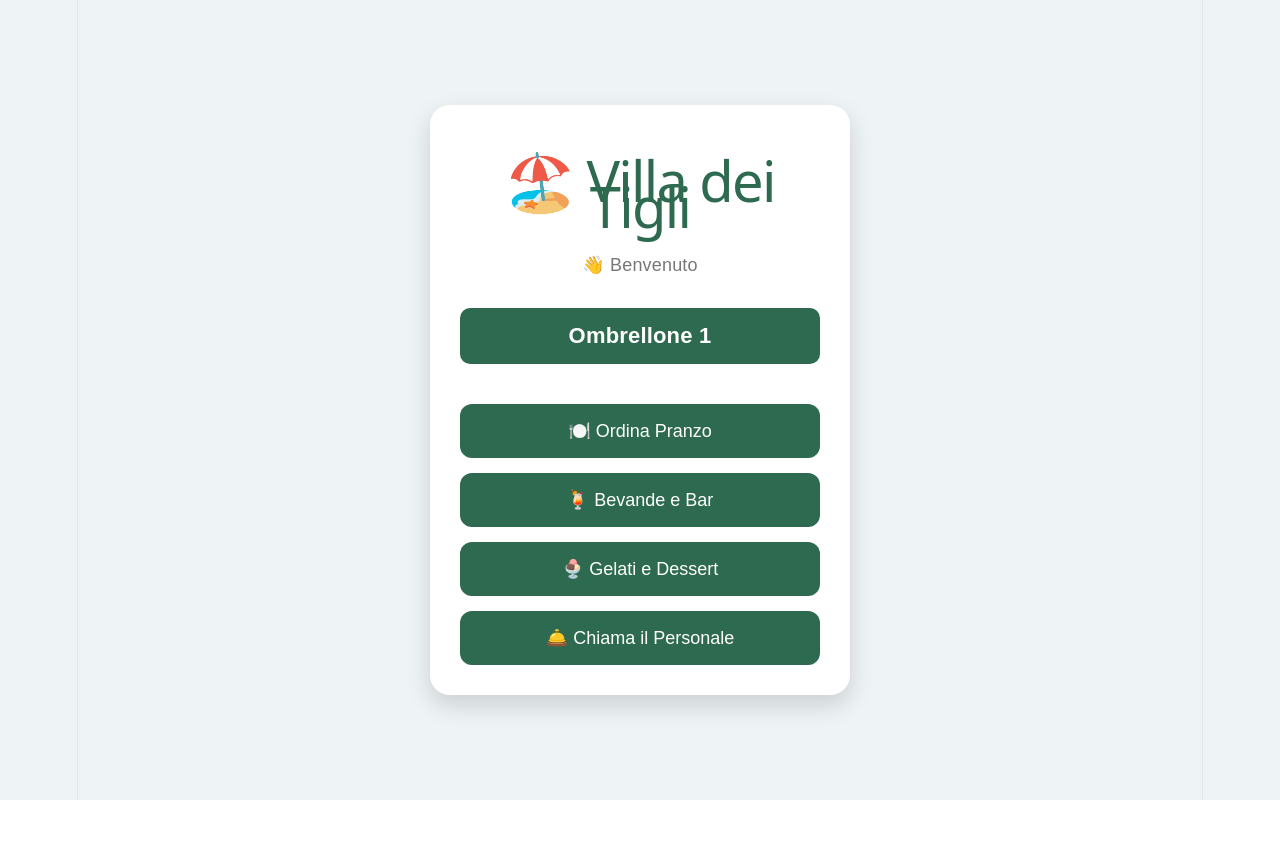
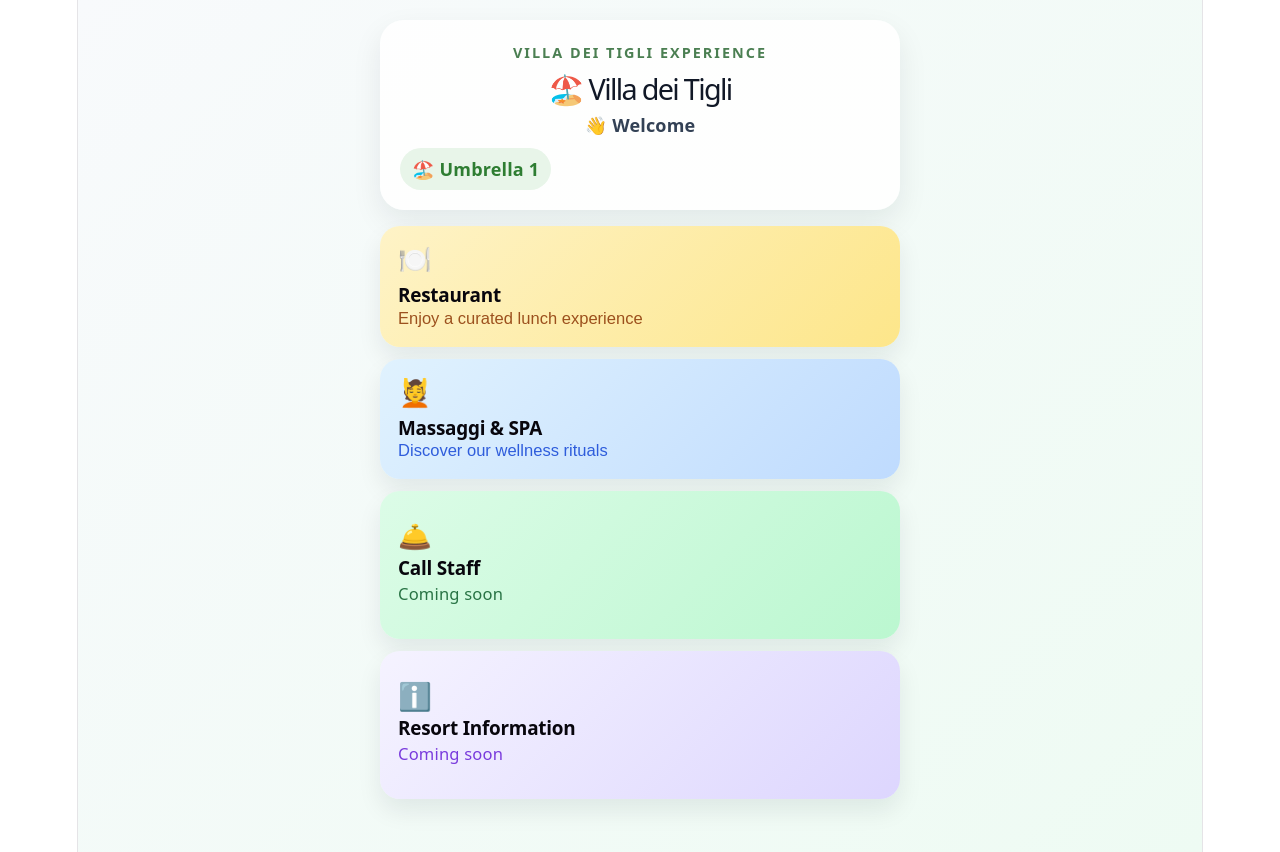
Before and after one commit to RosarioTigli/resortflow, a React (Vite) app: page /1 in a window 1280 px wide. Before the commit the page ends 800 px from the top, so only its background shows below. Built offline with nearby package versions, Linux system fonts and the light colour scheme.

Commit message:
Sprint 8 - Pagina SPA

```diff
--- a/src/App.jsx
+++ b/src/App.jsx
@@ -3,6 +3,7 @@ import HomePage from "./pages/HomePage";
 import MenuPage from "./pages/MenuPage";
 import KitchenPage from "./pages/KitchenPage";
 import ReceptionPage from "./pages/ReceptionPage";
+import SpaPage from "./pages/SpaPage";
 import WelcomePage from "./pages/WelcomePage";
 
 export default function App() {
@@ -14,6 +15,7 @@ export default function App() {
         <Route path="/menu" element={<MenuPage />} />
         <Route path="/kitchen" element={<KitchenPage />} />
         <Route path="/reception" element={<ReceptionPage />} />
+        <Route path="/spa" element={<SpaPage />} />
         <Route path="/welcome" element={<WelcomePage />} />
       </Routes>
     </BrowserRouter>
--- a/src/pages/HomePage.jsx
+++ b/src/pages/HomePage.jsx
@@ -1,6 +1,5 @@
 import { useEffect, useState } from "react";
 import { useNavigate, useParams } from "react-router-dom";
-import "../App.css";
 
 export default function HomePage() {
   const navigate = useNavigate();
@@ -14,29 +13,170 @@ export default function HomePage() {
     }
   }, [umbrellaId]);
 
+  const cards = [
+    {
+      icon: "🍽️",
+      title: "Restaurant",
+      subtitle: "Enjoy a curated lunch experience",
+      action: () => navigate("/menu"),
+      accent: "linear-gradient(135deg, #fef3c7 0%, #fde68a 100%)",
+      textColor: "#92400e",
+      isPrimary: true,
+    },
+    {
+      icon: "💆",
+      title: "Massaggi & SPA",
+      subtitle: "Discover our wellness rituals",
+      action: () => navigate("/spa"),
+      accent: "linear-gradient(135deg, #e0f2fe 0%, #bfdbfe 100%)",
+      textColor: "#1d4ed8",
+    },
+    {
+      icon: "🛎️",
+      title: "Call Staff",
+      subtitle: "Coming soon",
+      accent: "linear-gradient(135deg, #dcfce7 0%, #bbf7d0 100%)",
+      textColor: "#166534",
+    },
+    {
+      icon: "ℹ️",
+      title: "Resort Information",
+      subtitle: "Coming soon",
+      accent: "linear-gradient(135deg, #f5f3ff 0%, #ddd6fe 100%)",
+      textColor: "#6d28d9",
+    },
+  ];
+
   return (
-    <div className="app">
-      <div className="card">
-        <h1>🏖️ Villa dei Tigli</h1>
+    <div style={styles.page}>
+      <div style={styles.shell}>
+        <section style={styles.hero}>
+          <p style={styles.eyebrow}>Villa dei Tigli Experience</p>
+          <h1 style={styles.title}>🏖️ Villa dei Tigli</h1>
+          <p style={styles.welcome}>
+            {guestName ? `👋 Welcome, ${guestName}` : "👋 Welcome"}
+          </p>
+          <div style={styles.umbrellaBadge}>🏖️ Umbrella {umbrellaId || "18"}</div>
+        </section>
 
-        <p className="subtitle">
-          {guestName ? `👋 Benvenuto, ${guestName}` : "👋 Benvenuto"}
-        </p>
+        <div style={styles.grid}>
+          {cards.map((card) => {
+            const cardContent = (
+              <>
+                <div style={styles.cardIcon}>{card.icon}</div>
+                <div>
+                  <h2 style={styles.cardTitle}>{card.title}</h2>
+                  <p style={styles.cardSubtitle}>{card.subtitle}</p>
+                </div>
+              </>
+            );
 
-        <div className="ombrellone">
-          Ombrellone {umbrellaId}
+            if (card.action) {
+              return (
+                <button
+                  key={card.title}
+                  style={{ ...styles.card, background: card.accent, color: card.textColor }}
+                  onClick={card.action}
+                >
+                  {cardContent}
+                </button>
+              );
+            }
+
+            return (
+              <div
+                key={card.title}
+                style={{ ...styles.card, background: card.accent, color: card.textColor }}
+              >
+                {cardContent}
+              </div>
+            );
+          })}
         </div>
-
-        <button onClick={() => navigate("/menu")}>
-          🍽️ Ordina Pranzo
-        </button>
-
-        <button>🍹 Bevande e Bar</button>
-
-        <button>🍨 Gelati e Dessert</button>
-
-        <button>🛎️ Chiama il Personale</button>
       </div>
     </div>
   );
 }
+
+const styles = {
+  page: {
+    minHeight: "100vh",
+    background: "linear-gradient(135deg, #f8fafc 0%, #eefbf3 100%)",
+    padding: "20px 16px 32px",
+    display: "flex",
+    justifyContent: "center",
+  },
+  shell: {
+    width: "100%",
+    maxWidth: "520px",
+    display: "flex",
+    flexDirection: "column",
+    gap: "16px",
+  },
+  hero: {
+    background: "rgba(255,255,255,0.9)",
+    borderRadius: "24px",
+    padding: "20px",
+    boxShadow: "0 12px 30px rgba(15, 23, 42, 0.08)",
+    display: "flex",
+    flexDirection: "column",
+    gap: "10px",
+  },
+  eyebrow: {
+    margin: 0,
+    fontSize: "0.8rem",
+    fontWeight: 700,
+    letterSpacing: "0.14em",
+    textTransform: "uppercase",
+    color: "#4b7f52",
+  },
+  title: {
+    margin: 0,
+    fontSize: "1.6rem",
+    color: "#111827",
+  },
+  welcome: {
+    margin: 0,
+    fontSize: "1rem",
+    color: "#334155",
+    fontWeight: 600,
+  },
+  umbrellaBadge: {
+    alignSelf: "flex-start",
+    background: "#e8f5e9",
+    color: "#2e7d32",
+    padding: "8px 12px",
+    borderRadius: "999px",
+    fontWeight: 700,
+  },
+  grid: {
+    display: "grid",
+    gap: "12px",
+  },
+  card: {
+    border: "none",
+    borderRadius: "20px",
+    padding: "18px",
+    minHeight: "112px",
+    display: "flex",
+    flexDirection: "column",
+    justifyContent: "center",
+    gap: "8px",
+    boxShadow: "0 12px 24px rgba(15, 23, 42, 0.08)",
+    textAlign: "left",
+    cursor: "pointer",
+  },
+  cardIcon: {
+    fontSize: "1.5rem",
+  },
+  cardTitle: {
+    margin: 0,
+    fontSize: "1.05rem",
+    fontWeight: 700,
+  },
+  cardSubtitle: {
+    margin: "2px 0 0",
+    fontSize: "0.92rem",
+    opacity: 0.9,
+  },
+};
--- /dev/null
+++ b/src/pages/SpaPage.jsx
@@ -0,0 +1,161 @@
+import { useNavigate } from "react-router-dom";
+
+const services = [
+  {
+    icon: "💆",
+    title: "Relax Massage",
+    duration: "50 minutes",
+    description: "A calming full-body massage designed to melt away tension.",
+  },
+  {
+    icon: "🏝️",
+    title: "Hot Stone Massage",
+    duration: "60 minutes",
+    description: "Warm volcanic stones bring deep relaxation and comfort.",
+  },
+  {
+    icon: "🌸",
+    title: "Facial Treatment",
+    duration: "45 minutes",
+    description: "A restorative facial with nourishing botanicals and glow.",
+  },
+  {
+    icon: "🧖",
+    title: "SPA Wellness Path",
+    duration: "90 minutes",
+    description: "A complete ritual for balance, serenity, and renewal.",
+  },
+];
+
+export default function SpaPage() {
+  const navigate = useNavigate();
+
+  function handleBooking() {
+    alert("Booking available soon");
+  }
+
+  return (
+    <div style={styles.page}>
+      <div style={styles.shell}>
+        <button style={styles.backButton} onClick={() => navigate("/18")}>
+          ← Back to Home
+        </button>
+
+        <section style={styles.hero}>
+          <p style={styles.eyebrow}>Villa dei Tigli SPA</p>
+          <h1 style={styles.title}>✨ Restore your rhythm</h1>
+          <p style={styles.subtitle}>
+            Discover our signature treatments in a serene seaside setting.
+          </p>
+        </section>
+
+        <div style={styles.grid}>
+          {services.map((service) => (
+            <article key={service.title} style={styles.card}>
+              <div style={styles.icon}>{service.icon}</div>
+              <h2 style={styles.cardTitle}>{service.title}</h2>
+              <p style={styles.duration}>{service.duration}</p>
+              <p style={styles.description}>{service.description}</p>
+              <button style={styles.button} onClick={handleBooking}>
+                Book now
+              </button>
+            </article>
+          ))}
+        </div>
+      </div>
+    </div>
+  );
+}
+
+const styles = {
+  page: {
+    minHeight: "100vh",
+    background: "linear-gradient(135deg, #f8fafc 0%, #f6fdf9 100%)",
+    padding: "20px 16px 32px",
+    display: "flex",
+    justifyContent: "center",
+  },
+  shell: {
+    width: "100%",
+    maxWidth: "560px",
+    display: "flex",
+    flexDirection: "column",
+    gap: "14px",
+  },
+  backButton: {
+    border: "none",
+    background: "transparent",
+    color: "#2e7d32",
+    fontWeight: 700,
+    fontSize: "0.95rem",
+    padding: 0,
+    cursor: "pointer",
+    alignSelf: "flex-start",
+  },
+  hero: {
+    background: "rgba(255,255,255,0.95)",
+    borderRadius: "22px",
+    padding: "20px",
+    boxShadow: "0 10px 24px rgba(15, 23, 42, 0.08)",
+  },
+  eyebrow: {
+    margin: 0,
+    fontSize: "0.8rem",
+    fontWeight: 700,
+    letterSpacing: "0.14em",
+    textTransform: "uppercase",
+    color: "#4b7f52",
+  },
+  title: {
+    margin: "6px 0 6px",
+    fontSize: "1.5rem",
+    color: "#111827",
+  },
+  subtitle: {
+    margin: 0,
+    color: "#64748b",
+    lineHeight: 1.5,
+  },
+  grid: {
+    display: "grid",
+    gap: "12px",
+  },
+  card: {
+    background: "#ffffff",
+    borderRadius: "18px",
+    padding: "16px",
+    boxShadow: "0 10px 24px rgba(15, 23, 42, 0.08)",
+    display: "flex",
+    flexDirection: "column",
+    gap: "8px",
+  },
+  icon: {
+    fontSize: "1.5rem",
+  },
+  cardTitle: {
+    margin: 0,
+    fontSize: "1.05rem",
+    color: "#111827",
+  },
+  duration: {
+    margin: 0,
+    fontWeight: 700,
+    color: "#2e7d32",
+  },
+  description: {
+    margin: 0,
+    color: "#64748b",
+    lineHeight: 1.5,
+  },
+  button: {
+    marginTop: "4px",
+    border: "none",
+    alignSelf: "flex-start",
+    background: "#22c55e",
+    color: "#ffffff",
+    padding: "10px 14px",
+    borderRadius: "999px",
+    cursor: "pointer",
+    fontWeight: 700,
+  },
+};
```
